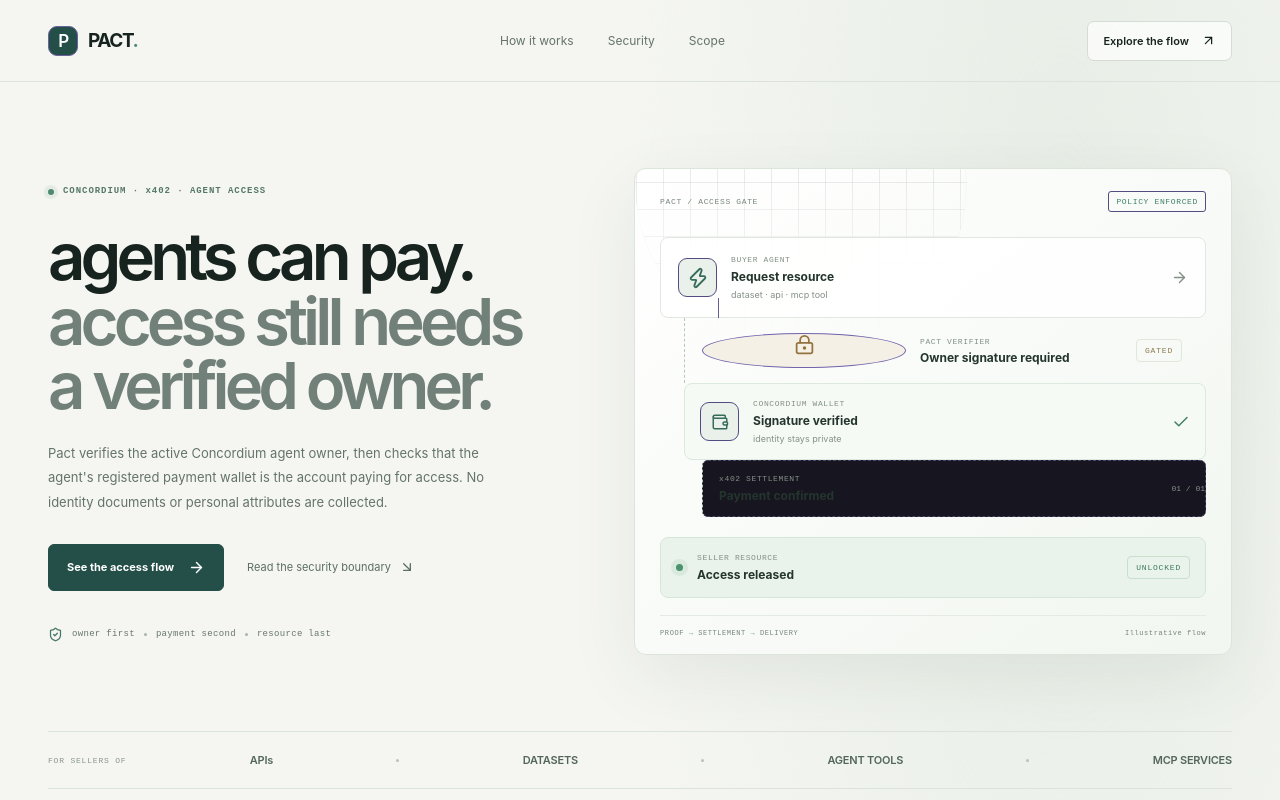
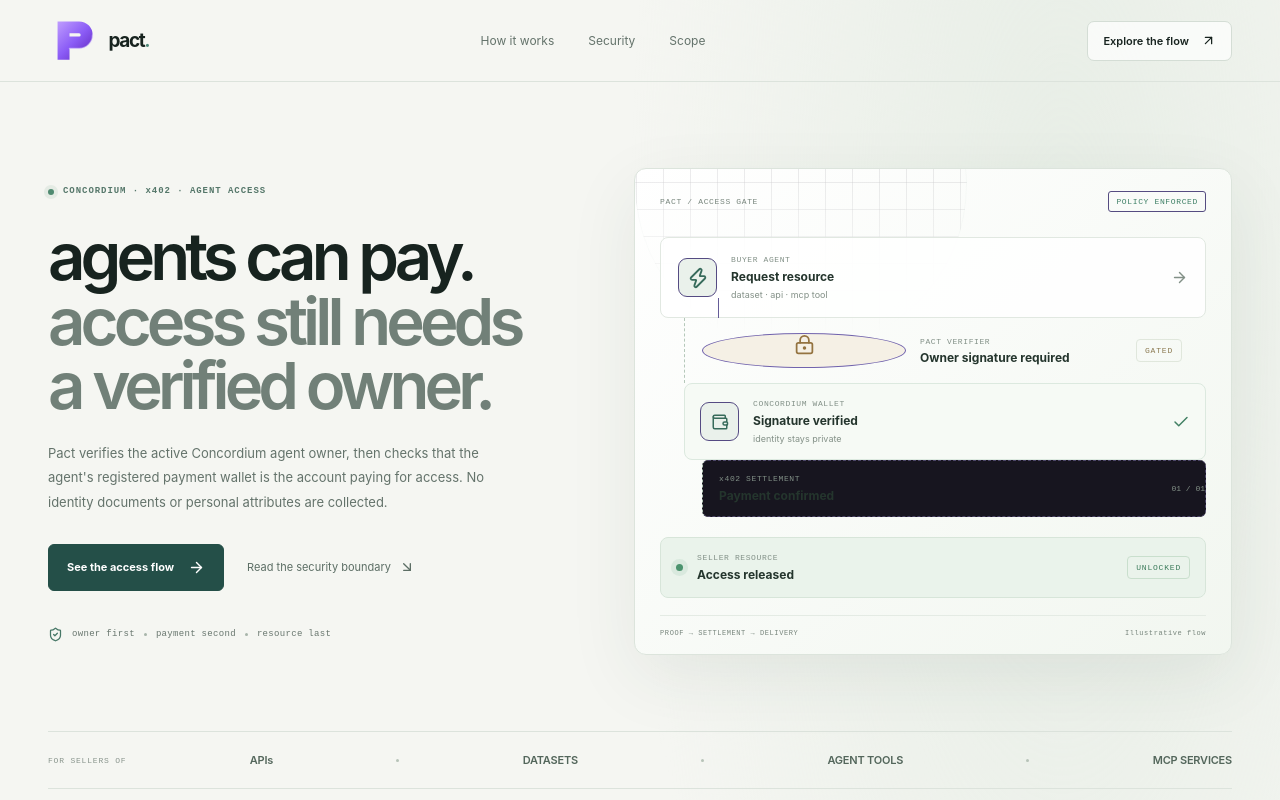
Before and after one commit to Tajudeeen/pact, a React (Vite) app: page / in a window 1280 px wide. Shown: the top 800 px of the page. Built offline with nearby package versions, Linux system fonts and the light colour scheme; no server answers.

Commit message:
design: apply Pact mark to navigation and footer

```diff
--- a/src/pages/Landing.tsx
+++ b/src/pages/Landing.tsx
@@ -16,7 +16,7 @@ export function Landing() {
     <div className="access-landing" id="top">
       <BrandSplash />
       <header className="access-nav">
-        <Link to="/" aria-label="Pact home" className="access-brand"><span className="access-brand-symbol">P</span><span>PACT<span className="access-brand-dot">.</span></span></Link>
+        <Link to="/" aria-label="Pact home" className="access-brand"><img className="access-brand-image" src="/pact-mark.svg" alt="" /><span>pact<span className="access-brand-dot">.</span></span></Link>
         <nav><a href="#flow">How it works</a><a href="#security">Security</a><a href="#scope">Scope</a></nav>
         <a className="access-nav-cta" href="#flow">Explore the flow <ArrowUpRight size={15}/></a>
       </header>
```
